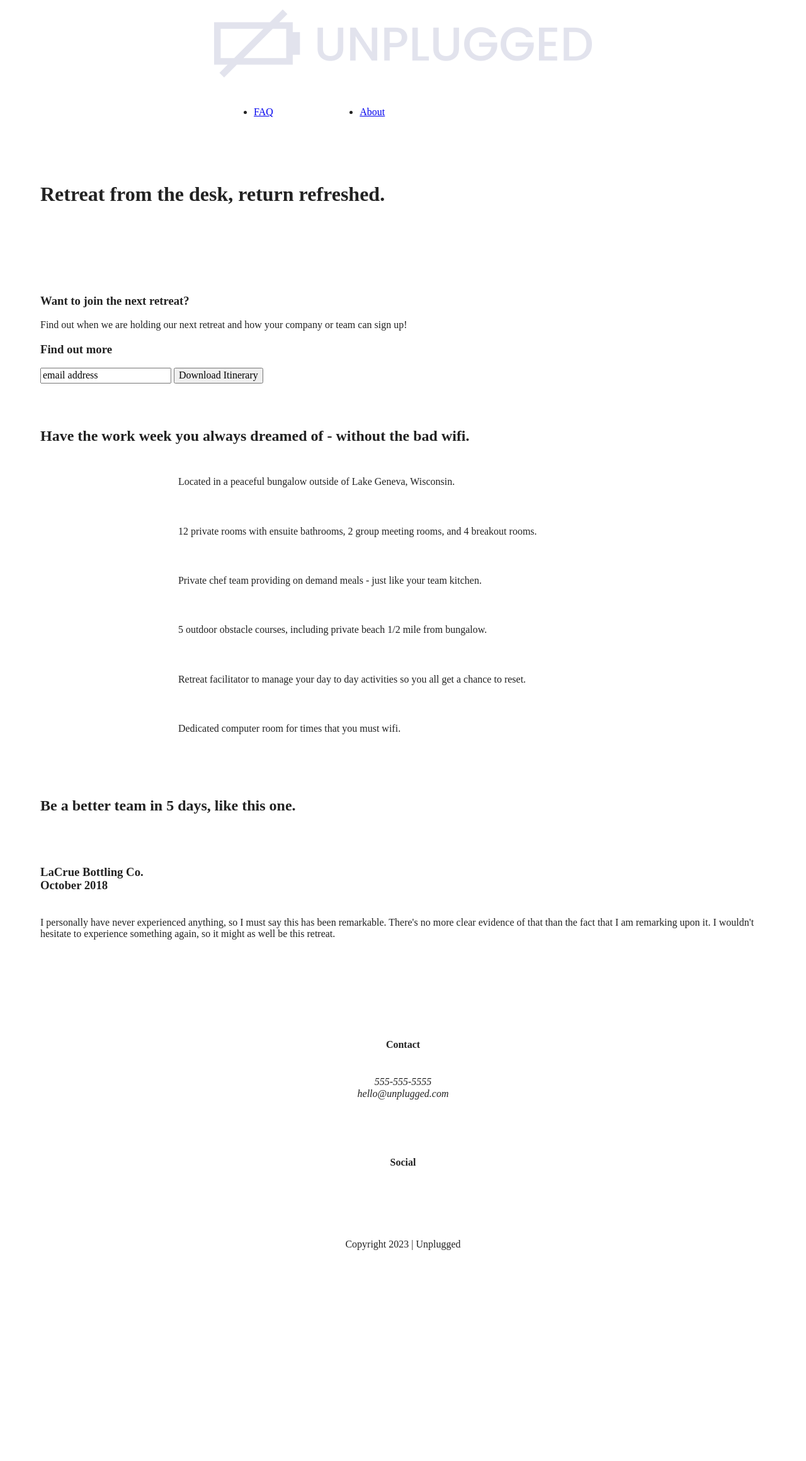
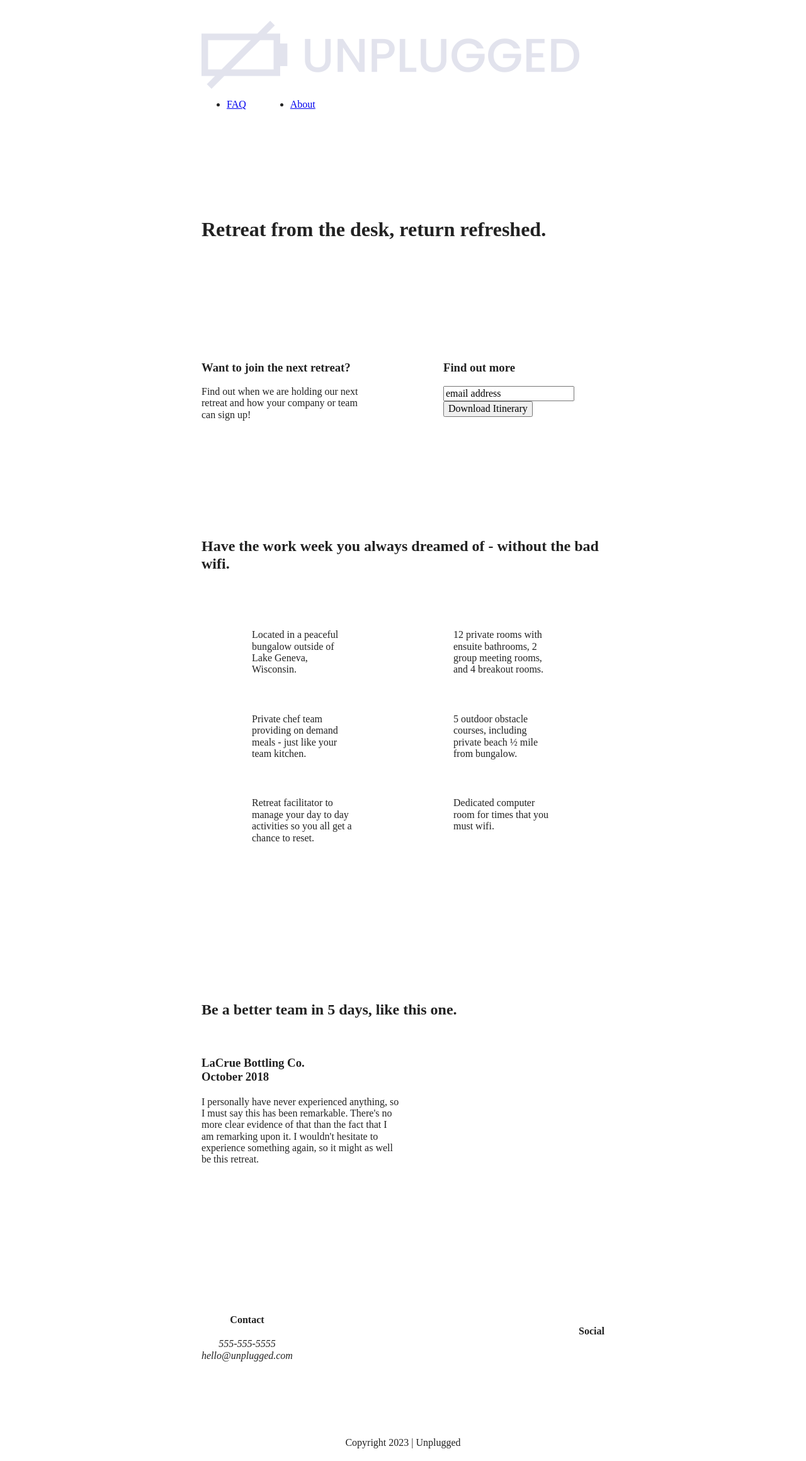
Before and after one commit to darriant/unplugged-project, a website built with Parcel: page index.html in a window 1280 px wide. Shown: the whole page at 63% size. Before the commit the page ends 2005 px from the top, so only its background shows below. Built offline with nearby package versions, Linux system fonts and the light colour scheme.

Commit message:
outlined tablet display and corrected a few misunderstandings

```diff
--- a/css/main.css
+++ b/css/main.css
@@ -89,6 +89,7 @@ textarea {
 
 .content-wrapper {
   width: 90%;
+  margin: 50px 0;
 }
 
 /*---Base Header/Footer Styles---*/
@@ -108,16 +109,18 @@ header .content-wrapper {
 
 .header-divider {
   width: 100%;
-  padding: 10px 0 20px 0;
+  height: 1px;
+  margin: 10px 0 20px 0;
 }
 
 header nav {
   width: 60%;
 }
+
 header nav ul {
   display: flex;
   justify-content: space-around;
-  width: 50%;
+  width: 100%;
 }
 
 footer {
@@ -131,24 +134,16 @@ footer .content-wrapper {
   width: 55%;
 }
 
-footer .footer-content {
-  padding: 50px 0;
-}
-
-.contact p {
-  margin: 0;
-}
-
 footer p {
   margin: 0;
 }
 
-footer .footer-content h4 {
-  padding: 20px 0;
+footer h4 {
+  margin: 20px 0;
 }
 
-footer address {
-  padding-bottom: 50px;
+footer .contact {
+  margin-bottom: 50px;
 }
 
 footer .social-icons {
@@ -157,37 +152,36 @@ footer .social-icons {
   align-items: center;
 }
 
-footer .social p {
+footer .social-icons p {
   display: flex;
   justify-content: center;
   align-items: center;
 }
 
 footer .copyright {
-  padding: 20px 0;
+  margin: 20px 0;
 }
 
 /*---Hero Styles---*/
 .hero-area {
   display: flex;
   justify-content: center;
-  padding: 50px 0px;
+}
+
+/*---Aside Styles---*/
+aside {
+  display: flex;
+  justify-content: center;
 }
 
 /*---Features Styles---*/
-aside {
-  display: flex;
-  justify-content: center;
-  padding: 50px 0;
-}
-
-aside h2 {
-  padding-bottom: 60px;
-}
-
 .features {
   display: flex;
   justify-content: center;
+}
+
+.features h2 {
+  margin-bottom: 60px;
 }
 
 .features p {
@@ -195,8 +189,8 @@ aside h2 {
 }
 
 .features article {
-  width: 62%;
-  padding: 30px 0px;
+  width: 63%;
+  margin: 30px 0px;
 }
 
 .features .features-items {
@@ -214,16 +208,15 @@ aside h2 {
 .reviews {
   display: flex;
   justify-content: center;
-  padding: 50px 0;
 }
 
 .reviews h2 {
-  padding-bottom: 40px;
+  margin-bottom: 40px;
 }
 
 .reviews h3 {
-  width: 51%;
-  padding: 20px 0;
+  width: 55%;
+  margin: 20px 0;
 }
 
 /*---About Page Styles---*/
@@ -237,6 +230,10 @@ aside h2 {
   justify-content: center;
 }
 
+.contact-content p {
+  margin: 0;
+}
+
 /*---FAQ Page Styles---*/
 .faq {
   display: flex;
@@ -248,6 +245,15 @@ aside h2 {
   justify-content: center;
   align-items: flex-start;
   flex-flow: row wrap;
+  margin: 50px 0 0 0;
+}
+
+.faq h2 {
+  margin-bottom: 40px;
+}
+
+.faq-content {
+  margin-bottom: 50px;
 }
 
 /* ==========================================================================
@@ -338,8 +344,117 @@ aside h2 {
    Modify as content requires.
    ========================================================================== */
 
-@media only screen and (min-width: 35em) {
-  /* Style adjustments for viewports that meet the condition */
+@media only screen and (min-width: 768px) {
+  /*---Tablet Styles---*/
+
+  /* General Styles */
+  .content-wrapper {
+    max-width: 640px;
+    margin: 100px 0;
+  }
+
+  /* Header Styles */
+  header {
+    padding: 33px 0;
+  }
+  header .content-wrapper {
+    width: 100%;
+    justify-content: space-between;
+  }
+  header nav {
+    width: 22%;
+  }
+  header nav ul {
+    justify-content: space-between;
+  }
+  .header-divider {
+    display: none;
+  }
+
+  /* Hero Area */
+
+  /* Aside */
+  aside .content-wrapper {
+    margin: 50px 0;
+    display: flex;
+    justify-content: space-between;
+    align-content: flex-start;
+  }
+  aside .content-wrapper .form-description,
+  aside .content-wrapper .form {
+    width: 40%;
+    margin: 0;
+  }
+
+  /* Features */
+  .features article {
+    display: flex;
+    align-items: center;
+    flex-flow: column wrap;
+    flex-basis: 50%;
+  }
+  .features .features-item-description {
+    width: 50%;
+  }
+
+  /* Reviews */
+  .reviews article {
+    display: flex;
+    justify-content: space-between;
+  }
+  .reviews article div {
+    width: 49%;
+  }
+
+  /* Footer */
+  footer .content-wrapper {
+    width: 65%;
+  }
+  .footer-content {
+    display: flex;
+    justify-content: space-between;
+    align-items: center;
+  }
+  footer .contact {
+    margin-bottom: 0;
+  }
+  footer .copyright {
+    width: 100%;
+  }
+
+  /* About Page */
+  .mission-content {
+    display: flex;
+    justify-content: space-between;
+    align-items: flex-start;
+    padding-top: 20px;
+  }
+  .mission-content p {
+    width: 45%;
+  }
+  .contact-section .content-wrapper h2 {
+    width: 80%;
+  }
+  .contact-content {
+    display: flex;
+    justify-content: space-between;
+    align-items: flex-start;
+  }
+
+  /* FAQ Page */
+  .faq .content-wrapper {
+    justify-content: space-between;
+  }
+  .faq-content {
+    flex-basis: 45%;
+  }
+  .faq h2 {
+    width: 100%;
+  }
+}
+
+@media only screen and (min-width: 1200px) {
+  /* Desktop Styles */
 }
 
 @media print,
--- a/index.html
+++ b/index.html
@@ -82,7 +82,7 @@
           <article>
             <p class="fontawesome-icon"></p>
             <p class="features-item-description">
-              5 outdoor obstacle courses, including private beach 1/2 mile from bungalow.
+              5 outdoor obstacle courses, including private beach ½ mile from bungalow.
             </p>
           </article>
           <article>
@@ -142,9 +142,9 @@
           </div>
         </div>
       </div>
-      <div class="copyright">
-        <p>Copyright 2023 | Unplugged</p>
-      </div>
+    </div>
+    <div class="copyright">
+      <p>Copyright 2023 | Unplugged</p>
     </div>
   </footer>
 
```
Also changed, not shown: about/index.html (+8 -7 lines), faq/index.html (+3 -3 lines).
